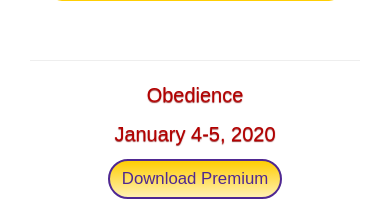
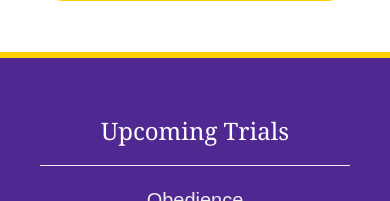
Before and after one commit to iggalot/EOCWebsite, a PHP site: page / in a window 390 px wide. Shown: the part 831-1032 px from the top of the page. Run offline with PHP 8.4, Linux system fonts and the light colour scheme; some libraries are stand-ins or nearby versions; some web fonts are replaced.

Commit message:
Updates 11/12:  Added CSS to upcoming trials sidebar.  Added padding to carousel image in index.html

```diff
--- a/eocstyles.css
+++ b/eocstyles.css
@@ -399,6 +399,16 @@ a:link {
 	color:#b40000;
 	text-shadow:0 1px 1px #933;
 }
+
+.trial-text-sidebar {
+	max-width: 85%;
+	text-align: center;
+	padding:0;
+	font-size:2rem;
+	color:#eeeeee;
+}
+
+
 .trial-btn {
 	display: block;
 	margin: 5px auto;
--- a/index.html
+++ b/index.html
@@ -120,17 +120,20 @@
 	</div>
 	<div class="row">
     	<div class="container top-mar-1-twom">
-            <div class="col-md-3">
 
-            	<!--Left Sidebar-->
+        	<!--Left Sidebar-->
+            <div class="col-md-3 row purple-bkg tron">
+				<h3 class="center-block white">Upcoming Trials</h3>
+
 				<hr>
-				<p class="trial-text center-block">Obedience</p>
-				<p class="trial-text center-block">January 4-5, 2020</p>
-				<a href="pdf-doc-files/2020_January_ObediencePremium.pdf" target="_blank"><button class="btn btn-default trial-btn btm-mar-1m" type="submit">Download Premium</button></a>
+				<p class="trial-text-sidebar center-block white">Obedience</p>
+				<p class="trial-text-sidebar center-block white" height="70%">January 4-5, 2020</p>
+				<a href="pdf-doc-files/2020_January_ObediencePremium.pdf" target="_blank"><button class="btn btn-default trial-btn text-center btm-mar-1m" type="submit">Download Premium</button></a>
 
 
             </div>
-			<div class="col-md-9"><!--SliderWrapper-->
+
+			<div class="col-md-9" style="padding-left : 50px"><!--SliderWrapper-->
 				<div id="eoc-slides" class="carousel slide" data-interval="5500" data-ride="carousel" data-wrap="true" data-pause="hover">
 					<!-- Wrapper for slides -->
 					<div class="carousel-inner" role="listbox">
```
